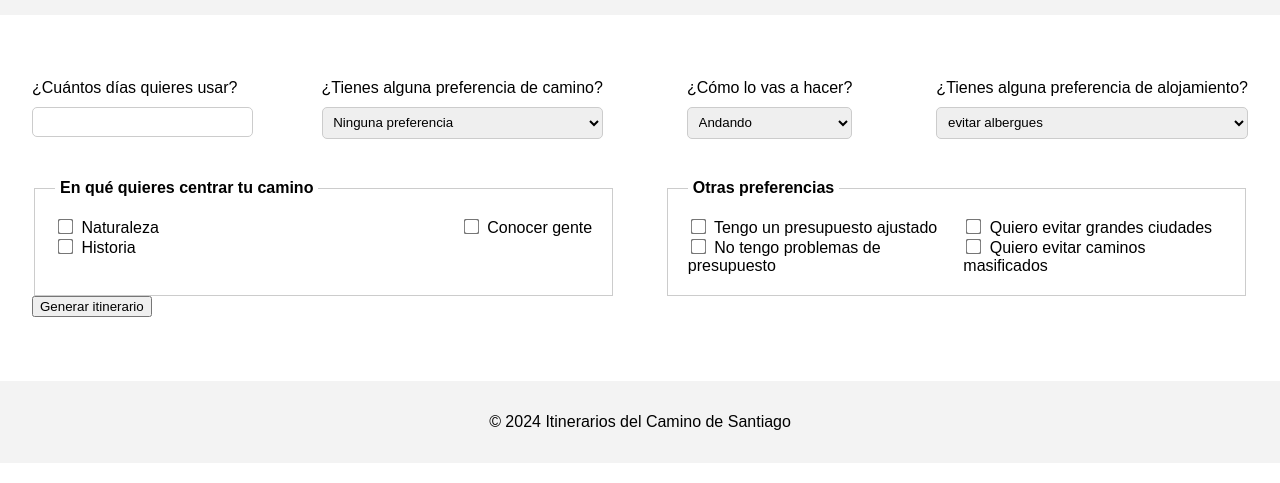
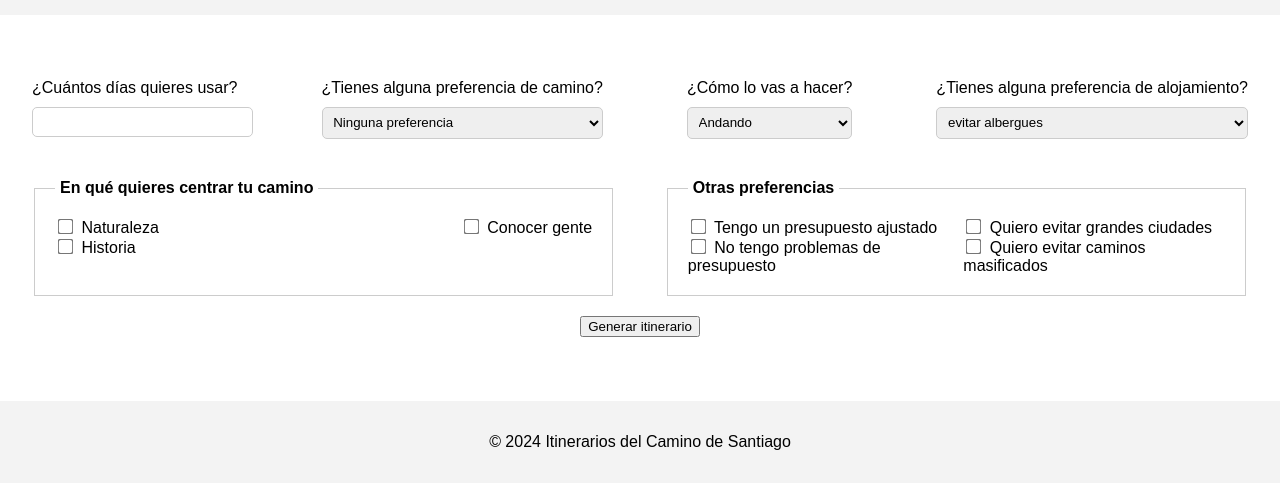
Before and after one commit to lrtudela/caminoplanner, a website: page index.html in a window 1280 px wide. Shown: the part 319-802 px from the top of the page. Drawn offline with Linux system fonts and the light colour scheme.

Commit message:
Update style.css

```diff
--- a/style.css
+++ b/style.css
@@ -97,6 +97,12 @@ input[type="checkbox"] {
     margin-right: 5px;
 }
 
+.button-container {
+    display: flex;
+    justify-content: center; /* Centra el botón horizontalmente */
+    padding-top: 20px; /* Añade espacio en la parte superior para bajar el botón */
+}
+
 @media (max-width: 768px) {
     .checkboxes-container {
         flex-direction: column;
```
